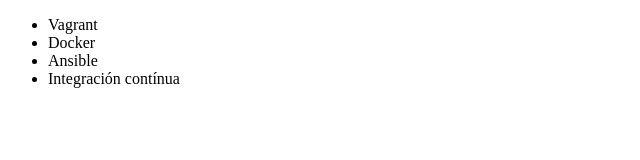
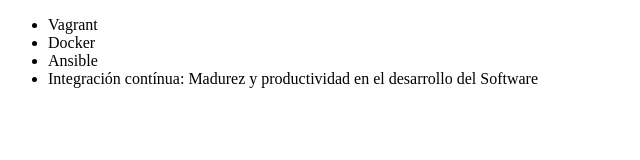
Before and after one commit to WeroKudwin/Alura-git, a plain HTML site: page Index.html in a window 1280 px wide. Shown: the whole page, without its empty margins (0-640 px from the left). Drawn offline with Linux system fonts and the light colour scheme.

Commit message:
Renombrando curso de Integración Contínua

```diff
--- a/Index.html
+++ b/Index.html
@@ -9,7 +9,7 @@
          <li> Vagrant </li>
          <li> Docker </li>
          <li> Ansible </li>
-         <li> Integración contínua </li>
+         <li> Integración contínua: Madurez y productividad en el desarrollo del Software</li>
      </ul>
 </body>
 </html>
```
